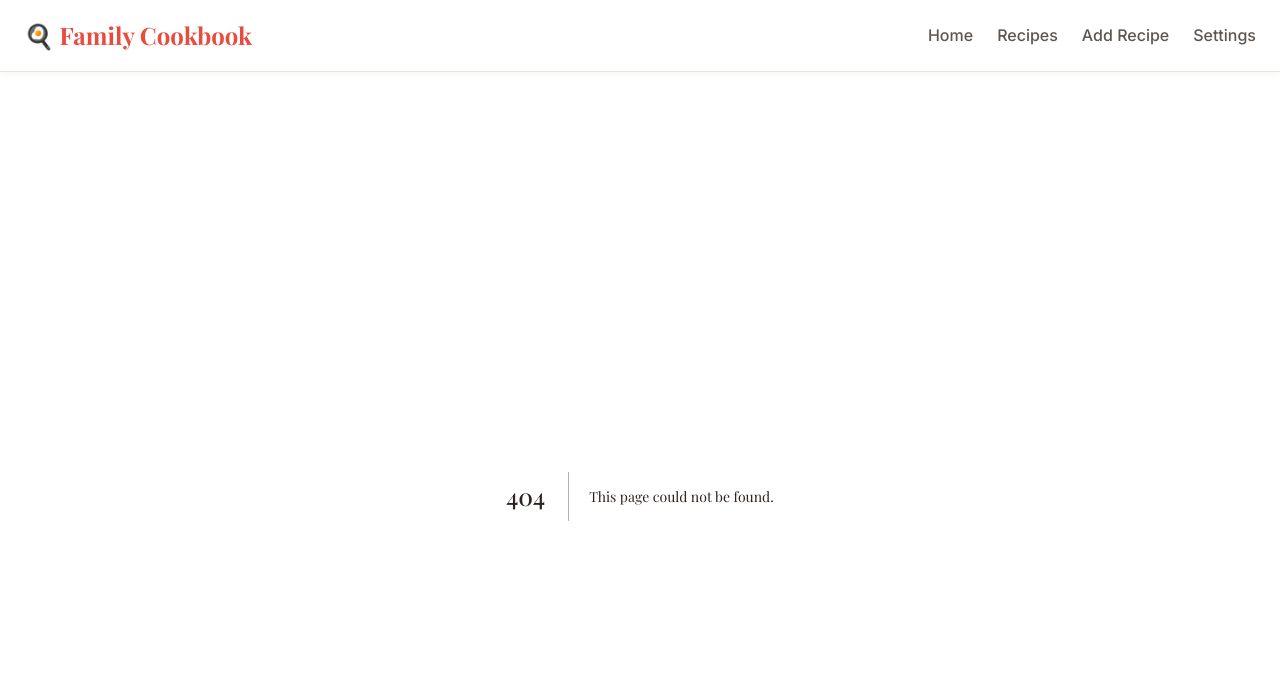
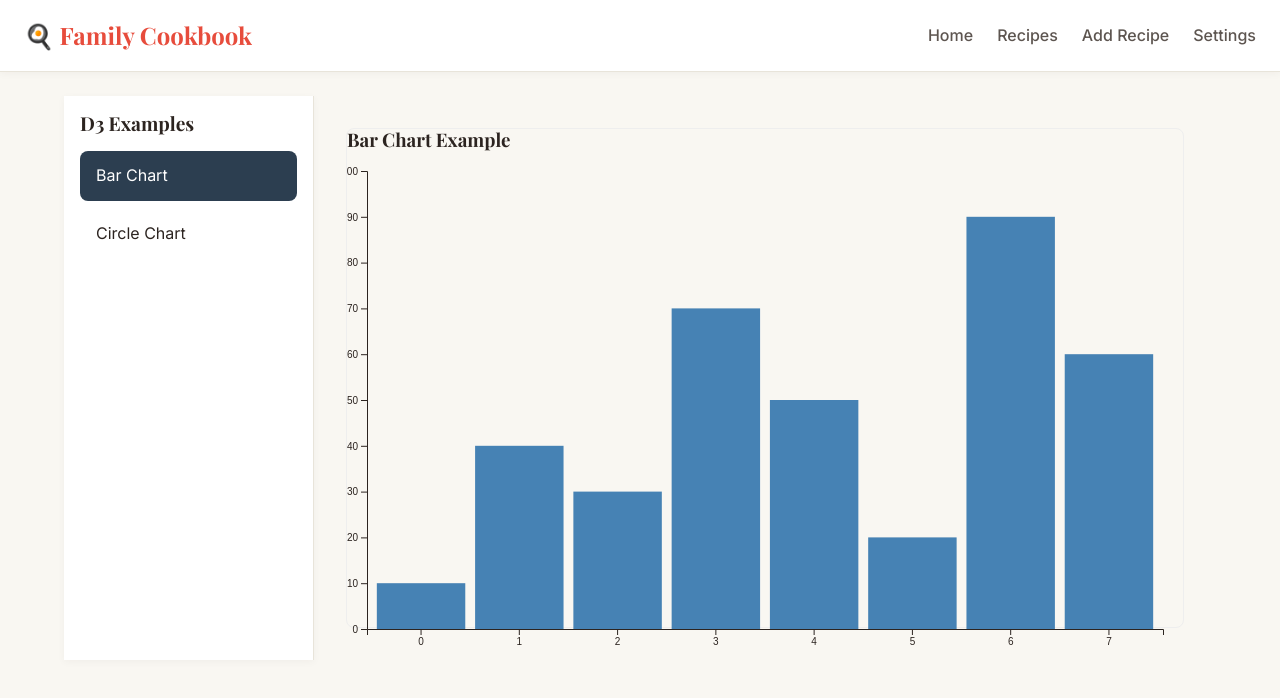
Before and after one commit to madmonyotam/playground, a Next.js app: page /playground/d3 in a window 1280 px wide. Before the commit this address had no page. Shown: the top 698 px of the page. Built offline with nearby package versions, Linux system fonts and the light colour scheme; a web font is replaced by a local one.

Commit message:
feat: Add D3 integration with a playground page featuring base, bar, and circle chart components.

```diff
--- a/package.json
+++ b/package.json
@@ -9,6 +9,7 @@
     "lint": "eslint"
   },
   "dependencies": {
+    "d3": "^7.9.0",
     "firebase": "^12.6.0",
     "next": "16.0.10",
     "react": "19.2.1",
@@ -17,6 +18,7 @@
     "zustand": "^5.0.9"
   },
   "devDependencies": {
+    "@types/d3": "^7.4.3",
     "@types/node": "^20",
     "@types/react": "^19",
     "@types/react-dom": "^19",
--- /dev/null
+++ b/src/app/playground/d3/page.tsx
@@ -0,0 +1,110 @@
+'use client';
+
+import React, { useState } from 'react';
+import styled from 'styled-components';
+import BarChartExample from '@/components/d3/BarChartExample';
+import CircleChartExample from '@/components/d3/CircleChartExample';
+
+// Helper types for the examples map
+type ExampleComponent = React.FC;
+
+interface ExampleDefinition {
+  label: string;
+  component: ExampleComponent;
+}
+
+// Define the examples map
+const EXAMPLES: Record<string, ExampleDefinition> = {
+  bar: {
+    label: 'Bar Chart',
+    component: BarChartExample,
+  },
+  circle: {
+    label: 'Circle Chart',
+    component: CircleChartExample,
+  },
+};
+
+const PageContainer = styled.div`
+  display: flex;
+  height: 100%;
+  width: 100%;
+  background-color: ${({ theme }) => theme.colors.background};
+  color: ${({ theme }) => theme.colors.text.primary};
+`;
+
+const Sidebar = styled.div`
+  width: 250px;
+  background-color: ${({ theme }) => theme.colors.surface};
+  padding: 1rem;
+  box-shadow: ${({ theme }) => theme.shadows?.sm || '2px 0 5px rgba(0,0,0,0.1)'};
+  display: flex;
+  flex-direction: column;
+  border-right: 1px solid ${({ theme }) => theme.colors.border};
+`;
+
+const SidebarHeader = styled.h2`
+  font-size: 1.2rem;
+  margin-bottom: 1rem;
+  color: ${({ theme }) => theme.colors.text.primary};
+  font-family: ${({ theme }) => theme.typography?.fontFamily?.heading};
+`;
+
+const ExampleList = styled.ul`
+  list-style: none;
+  padding: 0;
+  margin: 0;
+`;
+
+const ExampleItem = styled.li<{ $active: boolean }>`
+  padding: 0.75rem 1rem;
+  cursor: pointer;
+  background-color: ${({ $active, theme }) =>
+    $active ? theme.colors.secondary : 'transparent'};
+  color: ${({ $active, theme }) =>
+    $active ? theme.colors.text.inverse : theme.colors.text.primary};
+  border-radius: ${({ theme }) => theme.borderRadius?.sm || '4px'};
+  margin-bottom: 0.5rem;
+  transition: all 0.2s;
+  font-family: ${({ theme }) => theme.typography?.fontFamily?.body};
+
+  &:hover {
+    background-color: ${({ $active, theme }) =>
+    $active ? theme.colors.secondary : theme.colors.background};
+      opacity: ${({ $active }) => ($active ? 1 : 0.8)};
+  }
+`;
+
+const MainContent = styled.main`
+  flex: 1;
+  padding: 2rem;
+  overflow-y: auto;
+`;
+
+export default function D3Playground() {
+  const [activeKey, setActiveKey] = useState<string>('bar');
+
+  const ActiveComponent = EXAMPLES[activeKey]?.component || (() => <div>Select an example</div>);
+
+  return (
+    <PageContainer>
+      <Sidebar>
+        <SidebarHeader>D3 Examples</SidebarHeader>
+        <ExampleList>
+          {Object.entries(EXAMPLES).map(([key, { label }]) => (
+            <ExampleItem
+              key={key}
+              $active={activeKey === key}
+              onClick={() => setActiveKey(key)}
+            >
+              {label}
+            </ExampleItem>
+          ))}
+        </ExampleList>
+      </Sidebar>
+      <MainContent>
+        <ActiveComponent />
+      </MainContent>
+    </PageContainer>
+  );
+}
--- /dev/null
+++ b/src/components/d3/BarChartExample.tsx
@@ -0,0 +1,83 @@
+'use client';
+
+import React, { useCallback } from 'react';
+import * as d3 from 'd3';
+import BaseChart from './BaseChart';
+import styled from 'styled-components';
+
+const ExampleContainer = styled.div`
+  width: 100%;
+  height: 500px;
+  border: 1px solid #eee;
+  border-radius: 8px;
+`;
+
+const BarChartExample = () => {
+    const onReady = useCallback((selection: d3.Selection<SVGGElement, unknown, null, undefined>, { width, height }: { width: number; height: number }) => {
+        // Data
+        const data = [10, 40, 30, 70, 50, 20, 90, 60];
+
+        // Scales
+        const x = d3.scaleBand()
+            .range([0, width])
+            .domain(data.map((_, i) => i.toString()))
+            .padding(0.1);
+
+        const y = d3.scaleLinear()
+            .domain([0, 100])
+            .range([height, 0]);
+
+        // Bars: Join
+        const bars = selection.selectAll<SVGRectElement, number>('rect')
+            .data(data);
+
+        // Bars: Exit
+        bars.exit().remove();
+
+        // Bars: Update
+        bars
+            .transition().duration(500)
+            .attr('x', (_, i) => x(i.toString())!)
+            .attr('y', d => y(d))
+            .attr('width', x.bandwidth())
+            .attr('height', d => height - y(d))
+            .attr('fill', 'steelblue');
+
+        // Bars: Enter
+        bars.enter()
+            .append('rect')
+            .attr('x', (_, i) => x(i.toString())!)
+            .attr('y', height) // Start from bottom for animation
+            .attr('width', x.bandwidth())
+            .attr('height', 0)
+            .attr('fill', 'steelblue')
+            .transition().duration(500)
+            .attr('y', d => y(d))
+            .attr('height', d => height - y(d));
+
+        // Axes (optional, simple implementation)
+        // Remove existing axes to redraw
+        selection.selectAll('.axis').remove();
+
+        // X Axis
+        selection.append('g')
+            .attr('class', 'axis')
+            .attr('transform', `translate(0,${height})`)
+            .call(d3.axisBottom(x));
+
+        // Y Axis
+        selection.append('g')
+            .attr('class', 'axis')
+            .call(d3.axisLeft(y));
+
+    }, []);
+
+    return (
+        <ExampleContainer>
+            <h3>Bar Chart Example</h3>
+            <BaseChart onReady={onReady} />
+        </ExampleContainer>
+    );
+};
+
+export default BarChartExample;
--- /dev/null
+++ b/src/components/d3/BaseChart.tsx
@@ -0,0 +1,82 @@
+'use client';
+
+import React, { useEffect, useRef, useState, memo } from 'react';
+import * as d3 from 'd3';
+import styled from 'styled-components';
+
+const Container = styled.div`
+  width: 100%;
+  height: 100%;
+  position: relative;
+`;
+
+const Svg = styled.svg`
+  width: 100%;
+  height: 100%;
+  display: block;
+`;
+
+interface BaseChartProps {
+    margin?: { top: number; right: number; bottom: number; left: number };
+    children?: React.ReactNode;
+    onReady: (
+        selection: d3.Selection<SVGGElement, unknown, null, undefined>,
+        dimensions: { width: number; height: number }
+    ) => void;
+}
+
+const BaseChart = memo(({
+    margin = { top: 20, right: 20, bottom: 20, left: 20 },
+    children,
+    onReady
+}: BaseChartProps) => {
+    const containerRef = useRef<HTMLDivElement>(null);
+    const svgRef = useRef<SVGSVGElement>(null);
+    const gRef = useRef<SVGGElement>(null);
+    const [dimensions, setDimensions] = useState<{ width: number; height: number } | null>(null);
+
+    useEffect(() => {
+        if (!containerRef.current) return;
+
+        const resizeObserver = new ResizeObserver((entries) => {
+            if (!entries || entries.length === 0) return;
+
+            const { width, height } = entries[0].contentRect;
+            setDimensions({ width, height });
+        });
+
+        resizeObserver.observe(containerRef.current);
+
+        return () => resizeObserver.disconnect();
+    }, []);
+
+    useEffect(() => {
+        if (dimensions && gRef.current) {
+            // Calculate inner dimensions
+            const innerWidth = dimensions.width - margin.left - margin.right;
+            const innerHeight = dimensions.height - margin.top - margin.bottom;
+
+            // Ensure we don't pass negative dimensions
+            if (innerWidth > 0 && innerHeight > 0) {
+                onReady(d3.select(gRef.current), { width: innerWidth, height: innerHeight });
+            }
+        }
+    }, [dimensions, margin, onReady]);
+
+    return (
+        <Container ref={containerRef}>
+            <Svg ref={svgRef}>
+                <g
+                    ref={gRef}
+                    transform={`translate(${margin.left},${margin.top})`}
+                >
+                    {children}
+                </g>
+            </Svg>
+        </Container>
+    );
+});
+
+BaseChart.displayName = 'BaseChart';
+
+export default BaseChart;
--- /dev/null
+++ b/src/components/d3/CircleChartExample.tsx
@@ -0,0 +1,54 @@
+'use client';
+
+import React, { useCallback } from 'react';
+import * as d3 from 'd3';
+import BaseChart from './BaseChart';
+import styled from 'styled-components';
+
+const ExampleContainer = styled.div`
+  width: 100%;
+  height: 500px;
+  border: 1px solid #eee;
+  border-radius: 8px;
+`;
+
+const CircleChartExample = () => {
+    const onReady = useCallback((selection: d3.Selection<SVGGElement, unknown, null, undefined>, { width, height }: { width: number; height: number }) => {
+        const data = [10, 20, 30, 40, 50];
+
+        // Center the visualization
+        const centerX = width / 2;
+        const centerY = height / 2;
+
+        const circles = selection.selectAll<SVGCircleElement, number>('circle')
+            .data(data);
+
+        circles.exit().remove();
+
+        circles
+            .transition().duration(1000)
+            .attr('cx', (_, i) => centerX + (i - 2) * 60)
+            .attr('cy', centerY)
+            .attr('r', d => d);
+
+        circles.enter()
+            .append('circle')
+            .attr('cx', (_, i) => centerX + (i - 2) * 60)
+            .attr('cy', centerY)
+            .attr('r', 0)
+            .attr('fill', 'orange')
+            .style('opacity', 0.7)
+            .transition().duration(1000)
+            .attr('r', d => d);
+
+    }, []);
+
+    return (
+        <ExampleContainer>
+            <h3>Circle Chart Example</h3>
+            <BaseChart onReady={onReady} />
+        </ExampleContainer>
+    );
+};
+
+export default CircleChartExample;
```
Also changed, not shown: 1 other file (tests, documents, lock files or other folders).
